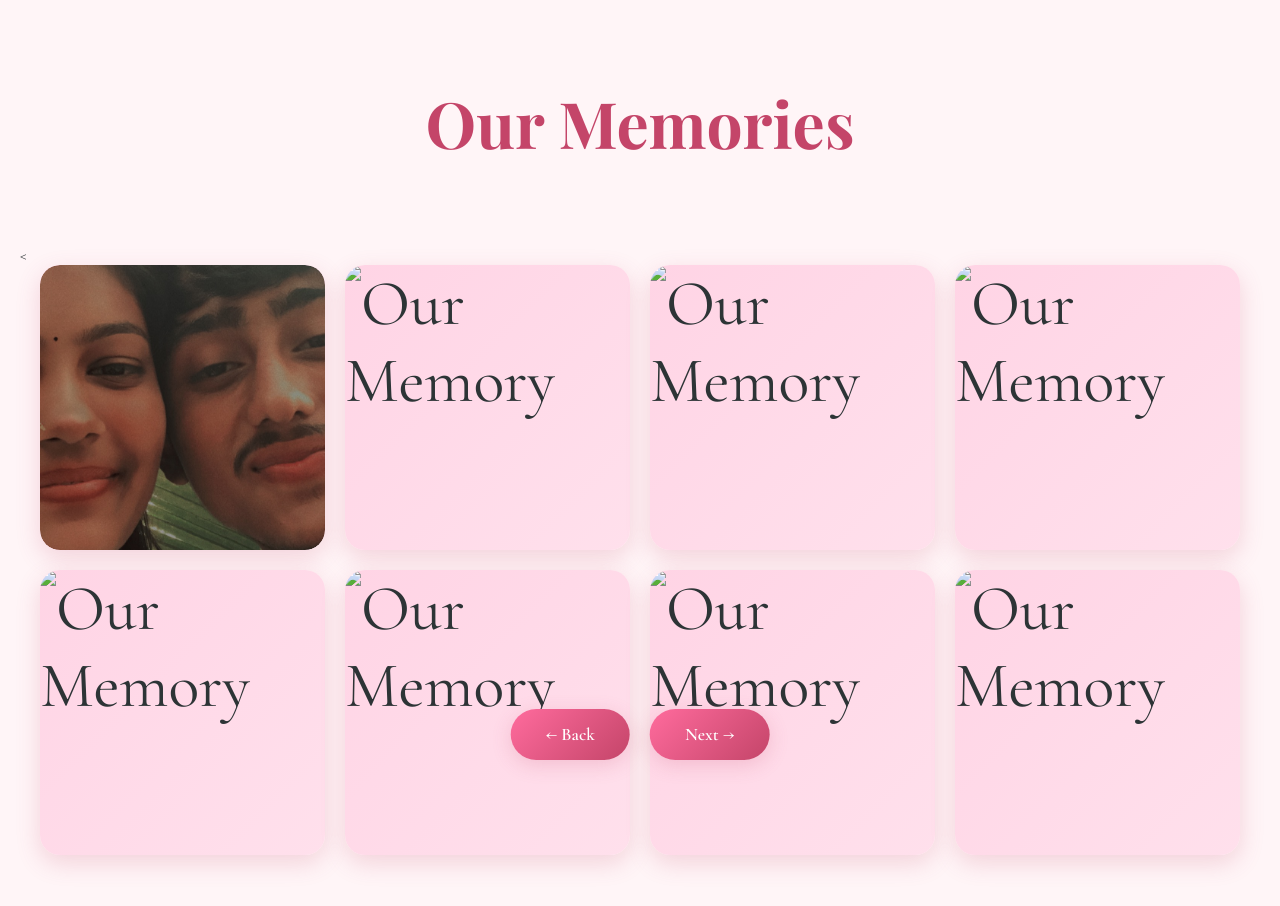
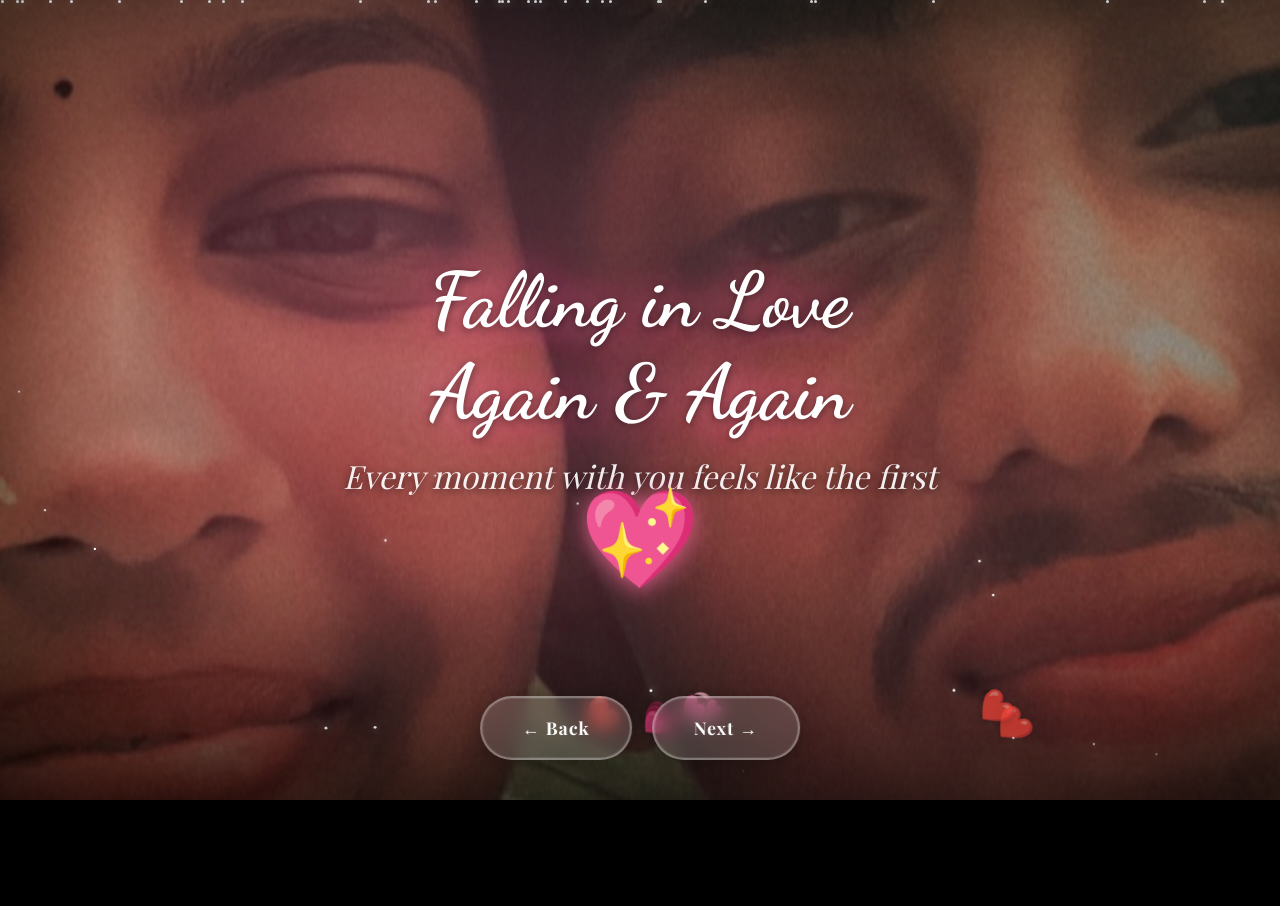
Before and after one commit to harsh-umariya2/website, a plain HTML site: page page5.html in a window 1280 px wide. After the commit the page ends 816 px from the top, so only its background shows below. Drawn offline with nearby package versions, Linux system fonts and the light colour scheme.

Commit message:
Update page5.html
updated code

```diff
--- a/page5.html
+++ b/page5.html
@@ -3,10 +3,10 @@
 <head>
   <meta charset="UTF-8" />
   <meta name="viewport" content="width=device-width, initial-scale=1.0" />
-  <title>Our Memories ❤️</title>
+  <title>Our Memory ❤️</title>
   <link rel="preconnect" href="https://fonts.googleapis.com">
   <link rel="preconnect" href="https://fonts.gstatic.com" crossorigin>
-  <link href="https://fonts.googleapis.com/css2?family=Playfair+Display:wght@400;700;900&family=Cormorant+Garamond:wght@300;400;600&display=swap" rel="stylesheet">
+  <link href="https://fonts.googleapis.com/css2?family=Playfair+Display:wght@400;700;900&family=Cormorant+Garamond:wght@300;400;600&family=Dancing+Script:wght@400;700&display=swap" rel="stylesheet">
   <style>
     :root {
       --rose-pink: #ff6b9d;
@@ -24,86 +24,198 @@
 
     body {
       font-family: 'Cormorant Garamond', serif;
-      background: var(--soft-cream);
-      color: var(--charcoal);
-      padding: 80px 20px 150px;
-      min-height: 100vh;
+      background: #000;
+      color: white;
+      height: 100vh;
+      overflow: hidden;
+      position: relative;
     }
 
-    .section-title {
-      font-family: 'Playfair Display', serif;
-      font-size: clamp(2.5rem, 5vw, 4rem);
-      text-align: center;
-      color: var(--deep-rose);
-      margin-bottom: 80px;
-      font-weight: 700;
-      animation: fadeIn 0.8s ease-out;
-    }
-
-    @keyframes fadeIn {
-      from { opacity: 0; transform: translateY(-20px); }
-      to { opacity: 1; transform: translateY(0); }
-    }
-
-    .gallery-grid {
-      max-width: 1200px;
-      margin: 0 auto;
-      display: grid;
-      grid-template-columns: repeat(auto-fit, minmax(250px, 1fr));
-      gap: 20px;
-    }
-
-    .gallery-item {
-      aspect-ratio: 1;
-      background: linear-gradient(135deg, #ffd4e5, #ffe0ec);
-      border-radius: 20px;
+    /* Full-screen photo container */
+    .photo-container {
+      width: 100%;
+      height: 100vh;
+      position: relative;
       display: flex;
-      flex-direction: column;
       align-items: center;
       justify-content: center;
-      font-size: 4rem;
-      transition: all 0.4s ease;
-      cursor: pointer;
-      box-shadow: 0 8px 25px var(--shadow);
-      position: relative;
       overflow: hidden;
     }
 
-    .gallery-item::before {
-      content: '';
+    /* The main photo */
+    .main-photo {
+      width: 100%;
+      height: 100%;
+      object-fit: cover;
+      position: absolute;
+      top: 0;
+      left: 0;
+      animation: photoZoom 20s ease-in-out infinite alternate;
+    }
+
+    @keyframes photoZoom {
+      0% { transform: scale(1); }
+      100% { transform: scale(1.1); }
+    }
+
+    /* Romantic overlay gradient */
+    .overlay {
       position: absolute;
       top: 0;
       left: 0;
       width: 100%;
       height: 100%;
-      background: linear-gradient(135deg, var(--rose-pink), var(--deep-rose));
-      opacity: 0;
-      transition: opacity 0.4s ease;
+      background:
+        radial-gradient(circle at 30% 40%, rgba(255, 107, 157, 0.3) 0%, transparent 50%),
+        radial-gradient(circle at 70% 60%, rgba(196, 69, 105, 0.2) 0%, transparent 50%),
+        linear-gradient(to bottom, rgba(0, 0, 0, 0.3) 0%, transparent 30%, transparent 70%, rgba(0, 0, 0, 0.5) 100%);
+      pointer-events: none;
+      z-index: 1;
     }
 
-    .gallery-item:hover::before {
-      opacity: 0.9;
+    /* Floating hearts animation */
+    .heart-float {
+      position: absolute;
+      font-size: 2rem;
+      opacity: 0;
+      animation: heartRise 15s ease-in infinite;
+      pointer-events: none;
+      z-index: 2;
+      filter: drop-shadow(0 2px 4px rgba(0, 0, 0, 0.3));
     }
 
-    .gallery-item:hover {
-      transform: scale(1.05) rotate(2deg);
+    @keyframes heartRise {
+      0% {
+        transform: translateY(100vh) rotate(0deg) scale(0);
+        opacity: 0;
+      }
+      10% {
+        opacity: 0.7;
+        transform: translateY(90vh) rotate(45deg) scale(1);
+      }
+      90% {
+        opacity: 0.7;
+      }
+      100% {
+        transform: translateY(-10vh) rotate(180deg) scale(0);
+        opacity: 0;
+      }
     }
 
-    .gallery-placeholder {
-      font-size: 1.2rem;
-      color: var(--deep-rose);
-      position: relative;
+    /* Sparkle effect */
+    .sparkle {
+      position: absolute;
+      width: 3px;
+      height: 3px;
+      background: white;
+      border-radius: 50%;
+      box-shadow: 0 0 10px rgba(255, 255, 255, 0.8);
+      animation: sparkleFloat 12s linear infinite;
+      pointer-events: none;
       z-index: 2;
-      opacity: 0.7;
-      font-weight: 600;
-      transition: all 0.4s ease;
-      text-align: center;
     }
 
-    .gallery-item:hover .gallery-placeholder {
-      opacity: 0;
+    @keyframes sparkleFloat {
+      0% {
+        transform: translateY(100vh) translateX(0) scale(0);
+        opacity: 0;
+      }
+      10% {
+        opacity: 1;
+        transform: translateY(90vh) translateX(20px) scale(1);
+      }
+      90% {
+        opacity: 1;
+      }
+      100% {
+        transform: translateY(-10vh) translateX(-20px) scale(0);
+        opacity: 0;
+      }
     }
 
+    /* Text overlay */
+    .text-overlay {
+      position: absolute;
+      top: 50%;
+      left: 50%;
+      transform: translate(-50%, -50%);
+      text-align: center;
+      z-index: 3;
+      animation: textFadeIn 2s ease-out;
+      pointer-events: none;
+    }
+
+    @keyframes textFadeIn {
+      from {
+        opacity: 0;
+        transform: translate(-50%, -40%);
+      }
+      to {
+        opacity: 1;
+        transform: translate(-50%, -50%);
+      }
+    }
+
+    .romantic-title {
+      font-family: 'Dancing Script', cursive;
+      font-size: clamp(2.5rem, 6vw, 5rem);
+      color: white;
+      margin-bottom: 20px;
+      text-shadow:
+        0 2px 10px rgba(0, 0, 0, 0.5),
+        0 0 30px rgba(255, 107, 157, 0.6);
+      font-weight: 700;
+      animation: titleGlow 3s ease-in-out infinite;
+      line-height: 1.2;
+    }
+
+    @keyframes titleGlow {
+      0%, 100% {
+        text-shadow:
+          0 2px 10px rgba(0, 0, 0, 0.5),
+          0 0 30px rgba(255, 107, 157, 0.6);
+      }
+      50% {
+        text-shadow:
+          0 2px 10px rgba(0, 0, 0, 0.5),
+          0 0 50px rgba(255, 107, 157, 0.9),
+          0 0 70px rgba(255, 107, 157, 0.5);
+      }
+    }
+
+    .romantic-subtitle {
+      font-family: 'Playfair Display', serif;
+      font-size: clamp(1.2rem, 3vw, 2rem);
+      color: rgba(255, 255, 255, 0.95);
+      font-style: italic;
+      text-shadow: 0 2px 8px rgba(0, 0, 0, 0.7);
+      animation: subtitleFloat 4s ease-in-out infinite;
+    }
+
+    @keyframes subtitleFloat {
+      0%, 100% { transform: translateY(0); opacity: 0.95; }
+      50% { transform: translateY(-10px); opacity: 1; }
+    }
+
+    /* Heart icon */
+    .center-heart {
+      position: absolute;
+      bottom: 25%;
+      left: 50%;
+      transform: translateX(-50%);
+      font-size: clamp(3rem, 8vw, 6rem);
+      animation: heartbeat 2s ease-in-out infinite;
+      z-index: 3;
+      filter: drop-shadow(0 4px 12px rgba(255, 107, 157, 0.8));
+    }
+
+    @keyframes heartbeat {
+      0%, 100% { transform: translateX(-50%) scale(1); }
+      10%, 30% { transform: translateX(-50%) scale(1.2); }
+      20%, 40% { transform: translateX(-50%) scale(1); }
+    }
+
+    /* Navigation buttons */
     .nav-buttons {
       position: fixed;
       bottom: 40px;
@@ -115,71 +227,131 @@
     }
 
     .nav-btn {
-      padding: 15px 35px;
-      background: linear-gradient(135deg, var(--rose-pink), var(--deep-rose));
+      padding: 18px 40px;
+      background: rgba(255, 255, 255, 0.15);
+      backdrop-filter: blur(10px);
+      -webkit-backdrop-filter: blur(10px);
       color: white;
-      border: none;
+      border: 2px solid rgba(255, 255, 255, 0.3);
       border-radius: 50px;
       font-size: 1.1rem;
-      font-weight: 600;
+      font-weight: 700;
       cursor: pointer;
-      transition: all 0.3s ease;
-      box-shadow: 0 5px 20px var(--shadow);
-      font-family: 'Cormorant Garamond', serif;
+      transition: all 0.4s cubic-bezier(0.175, 0.885, 0.32, 1.275);
+      box-shadow:
+        0 5px 20px rgba(0, 0, 0, 0.3),
+        inset 0 0 0 1px rgba(255, 255, 255, 0.1);
+      font-family: 'Playfair Display', serif;
+      letter-spacing: 1px;
+      position: relative;
+      overflow: hidden;
+    }
+
+    .nav-btn::before {
+      content: '';
+      position: absolute;
+      top: 0;
+      left: -100%;
+      width: 100%;
+      height: 100%;
+      background: linear-gradient(90deg, transparent, rgba(255, 255, 255, 0.2), transparent);
+      transition: left 0.5s;
+    }
+
+    .nav-btn:hover::before {
+      left: 100%;
     }
 
     .nav-btn:hover {
       transform: translateY(-3px);
-      box-shadow: 0 8px 30px var(--shadow);
+      background: rgba(255, 107, 157, 0.3);
+      border-color: rgba(255, 255, 255, 0.5);
+      box-shadow:
+        0 8px 30px rgba(255, 107, 157, 0.4),
+        inset 0 0 0 1px rgba(255, 255, 255, 0.2);
+    }
+
+    .nav-btn:active {
+      transform: translateY(-1px);
+    }
+
+    /* Vignette effect */
+    .vignette {
+      position: absolute;
+      top: 0;
+      left: 0;
+      width: 100%;
+      height: 100%;
+      box-shadow: inset 0 0 100px rgba(0, 0, 0, 0.4);
+      pointer-events: none;
+      z-index: 2;
+    }
+
+    @media (max-width: 768px) {
+      .nav-buttons {
+        bottom: 20px;
+        gap: 15px;
+      }
+
+      .nav-btn {
+        padding: 15px 30px;
+        font-size: 1rem;
+      }
+
+      .text-overlay {
+        width: 90%;
+        padding: 0 20px;
+      }
     }
   </style>
 </head>
 <body>
-  <h2 class="section-title">Our Memories</h2>
+  <!-- Background particles -->
+  <script>
+    // Floating hearts
+    for (let i = 0; i < 12; i++) {
+      const heart = document.createElement('div');
+      heart.className = 'heart-float';
+      const hearts = ['💕', '💖', '💗', '💝', '💓', '❤️', '💞'];
+      heart.textContent = hearts[Math.floor(Math.random() * hearts.length)];
+      heart.style.left = Math.random() * 100 + '%';
+      heart.style.animationDelay = Math.random() * 15 + 's';
+      heart.style.animationDuration = (Math.random() * 10 + 12) + 's';
+      document.body.appendChild(heart);
+    }
 
-  <<div class="gallery-grid">
-    <!-- Photo 1 -->
-    <div class="gallery-item">
-      <img src="img1.JPG" alt="Our Memory" style="width: 100%; height: 100%; object-fit: cover; border-radius: 20px;">
+    // Sparkles
+    for (let i = 0; i < 50; i++) {
+      const sparkle = document.createElement('div');
+      sparkle.className = 'sparkle';
+      sparkle.style.left = Math.random() * 100 + '%';
+      sparkle.style.animationDelay = Math.random() * 12 + 's';
+      sparkle.style.animationDuration = (Math.random() * 6 + 10) + 's';
+      document.body.appendChild(sparkle);
+    }
+  </script>
+
+  <div class="photo-container">
+    <!-- Main photo - replace "img1.JPG" with your photo -->
+    <img src="img1.JPG" alt="Our Memory" class="main-photo">
+
+    <!-- Overlays -->
+    <div class="overlay"></div>
+    <div class="vignette"></div>
+
+    <!-- Text overlay -->
+    <div class="text-overlay">
+      <h1 class="romantic-title">Falling in Love<br>Again & Again</h1>
+      <p class="romantic-subtitle">Every moment with you feels like the first time</p>
     </div>
 
-    <!-- Photo 2 -->
-    <div class="gallery-item">
-      <img src="photo2.jpg" alt="Our Memory" style="width: 100%; height: 100%; object-fit: cover; border-radius: 20px;">
-    </div>
-
-    <!-- Photo 3 -->
-    <div class="gallery-item">
-      <img src="photo3.jpg" alt="Our Memory" style="width: 100%; height: 100%; object-fit: cover; border-radius: 20px;">
-    </div>
-
-    <!-- Photo 4 -->
-    <div class="gallery-item">
-      <img src="photo4.jpg" alt="Our Memory" style="width: 100%; height: 100%; object-fit: cover; border-radius: 20px;">
-    </div>
-
-    <!-- Photo 5 -->
-    <div class="gallery-item">
-      <img src="photo5.jpg" alt="Our Memory" style="width: 100%; height: 100%; object-fit: cover; border-radius: 20px;">
-    </div>
-
-    <!-- Photo 6 -->
-    <div class="gallery-item">
-      <img src="photo6.jpg" alt="Our Memory" style="width: 100%; height: 100%; object-fit: cover; border-radius: 20px;">
-    </div>
-    <!-- Photo 7 -->
-    <div class="gallery-item">
-      <img src="photo6.jpg" alt="Our Memory" style="width: 100%; height: 100%; object-fit: cover; border-radius: 20px;">
-    </div>
-    <!-- Photo 8 -->
-    <div class="gallery-item">
-      <img src="photo6.jpg" alt="Our Memory" style="width: 100%; height: 100%; object-fit: cover; border-radius: 20px;">
-    </div>
-</div>
+    <!-- Center heart -->
+    <div class="center-heart">💖</div>
+  </div>
 
   <div class="nav-buttons">
-    <button class="nav-btn" onclick="window.location.href='page4.html'">← Back</button>
-    <button class="nav-btn" onclick="window.location.href='page6.html'">Next →</button>
+    <button class="nav-btn" onclick="window.location.href='page2.html'">← Back</button>
+    <button class="nav-btn" onclick="window.location.href='page4.html'">Next →</button>
   </div>
 </body>
 </html>
```
